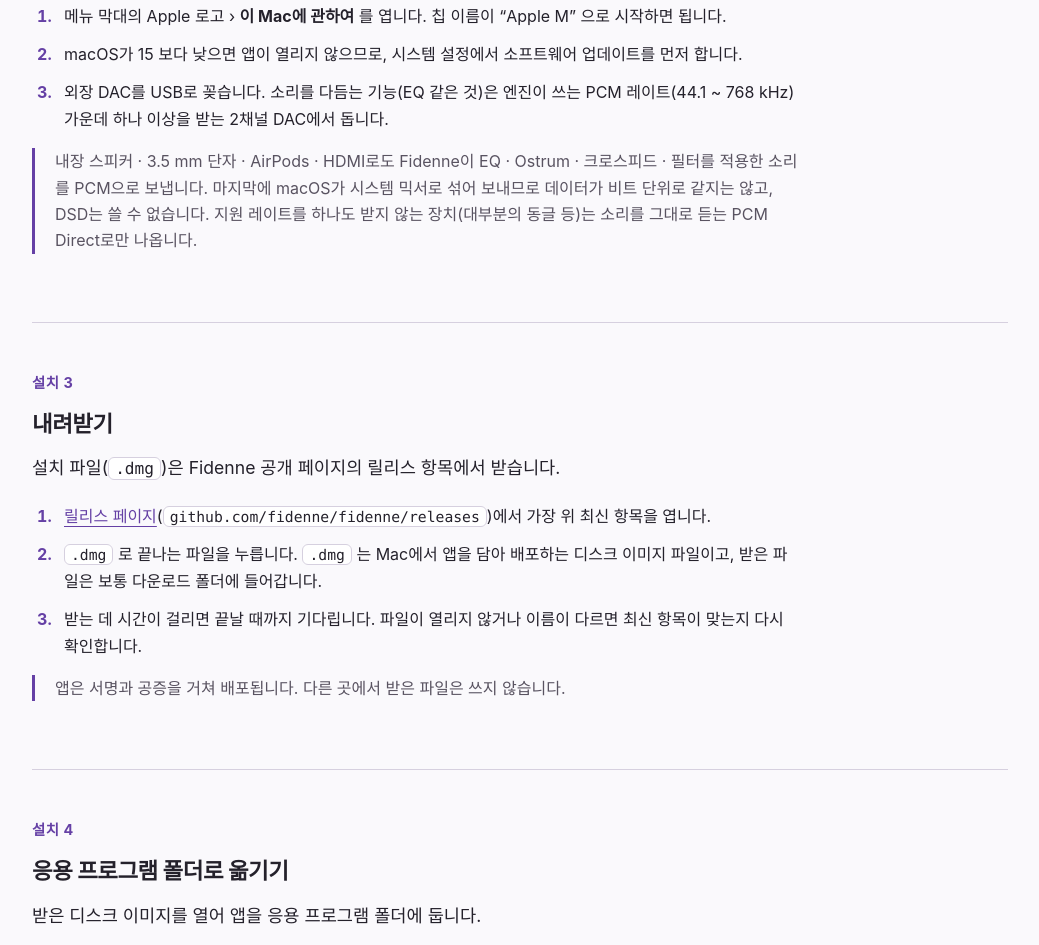
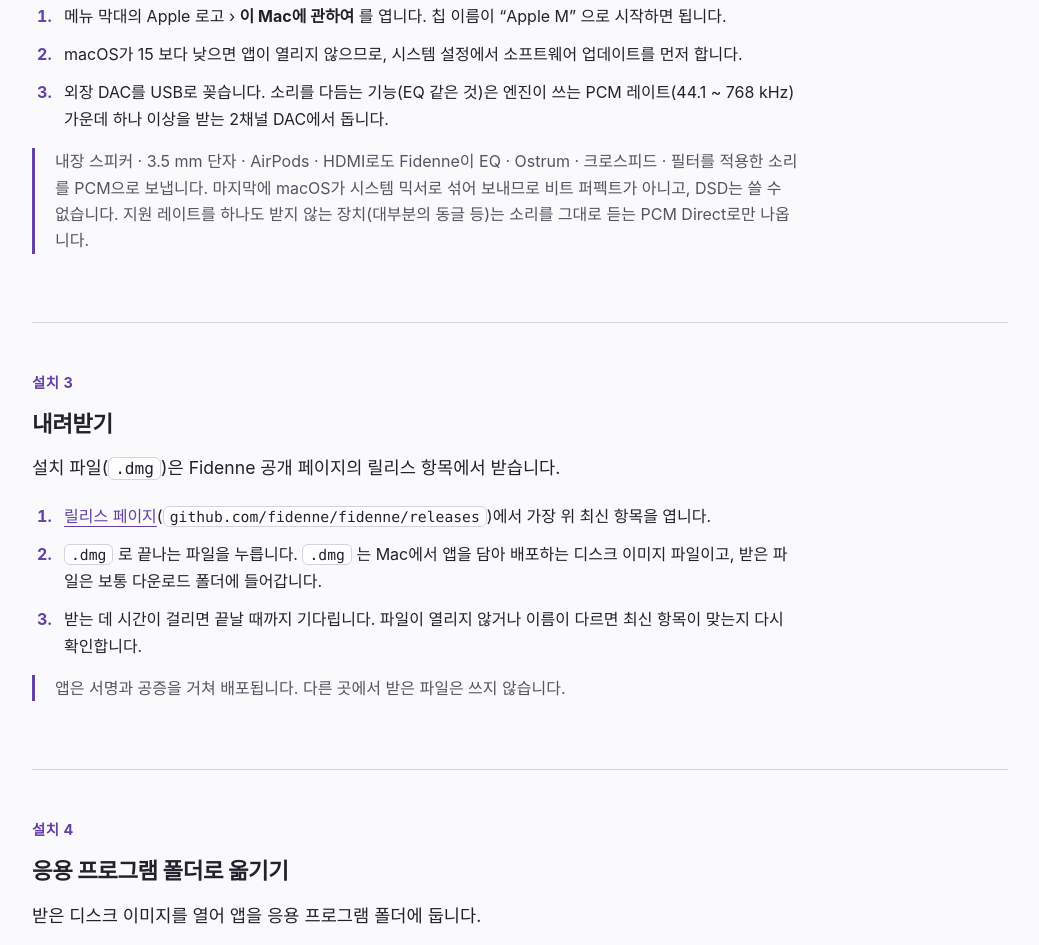
Before and after one commit to fidenne/fidenne, a plain HTML site: page docs/install.html in a window 1280 px wide. Shown: the part 2015-2960 px from the top of the page, without its empty margins (120-1159 px from the left). Drawn offline with Linux system fonts and the light colour scheme.

Commit message:
Fidenne 0.7.0: docs check (Spotify connection window, button names), bit-perfect wording [skip ci]

```diff
--- a/docs/install.html
+++ b/docs/install.html
@@ -46,7 +46,7 @@
 <h3 id="i2-title">준비물</h3>
 <p class="lead"><b>Apple 실리콘 Mac</b>(M1 이후 칩), <b>macOS 15 이상</b>, 그리고 <b>유선 USB 외장 DAC</b>를 권합니다.</p>
 <ol class="steps"><li>메뉴 막대의 Apple 로고 › <b>이 Mac에 관하여</b> 를 엽니다. 칩 이름이 “Apple M” 으로 시작하면 됩니다.</li><li>macOS가 15 보다 낮으면 앱이 열리지 않으므로, 시스템 설정에서 소프트웨어 업데이트를 먼저 합니다.</li><li>외장 DAC를 USB로 꽂습니다. 소리를 다듬는 기능(EQ 같은 것)은 엔진이 쓰는 PCM 레이트(44.1 ~ 768 kHz) 가운데 하나 이상을 받는 2채널 DAC에서 돕니다.</li></ol>
-<p class="note">내장 스피커 · 3.5 mm 단자 · AirPods · HDMI로도 Fidenne이 EQ · Ostrum · 크로스피드 · 필터를 적용한 소리를 PCM으로 보냅니다. 마지막에 macOS가 시스템 믹서로 섞어 보내므로 데이터가 비트 단위로 같지는 않고, DSD는 쓸 수 없습니다. 지원 레이트를 하나도 받지 않는 장치(대부분의 동글 등)는 소리를 그대로 듣는 PCM Direct로만 나옵니다.</p>
+<p class="note">내장 스피커 · 3.5 mm 단자 · AirPods · HDMI로도 Fidenne이 EQ · Ostrum · 크로스피드 · 필터를 적용한 소리를 PCM으로 보냅니다. 마지막에 macOS가 시스템 믹서로 섞어 보내므로 비트 퍼펙트가 아니고, DSD는 쓸 수 없습니다. 지원 레이트를 하나도 받지 않는 장치(대부분의 동글 등)는 소리를 그대로 듣는 PCM Direct로만 나옵니다.</p>
 </section>
 
 <section class="step" id="i3" aria-labelledby="i3-title">
```
Also changed, not shown: 13 other files.
